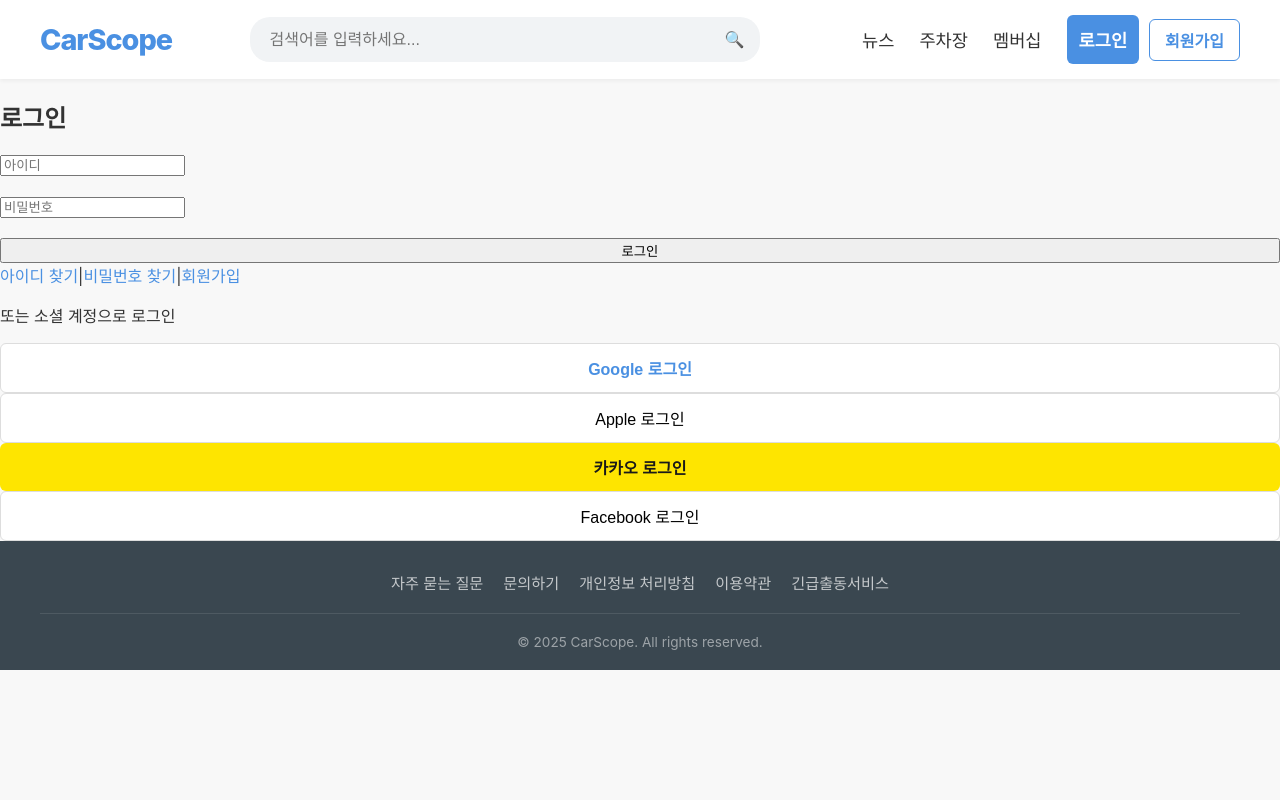
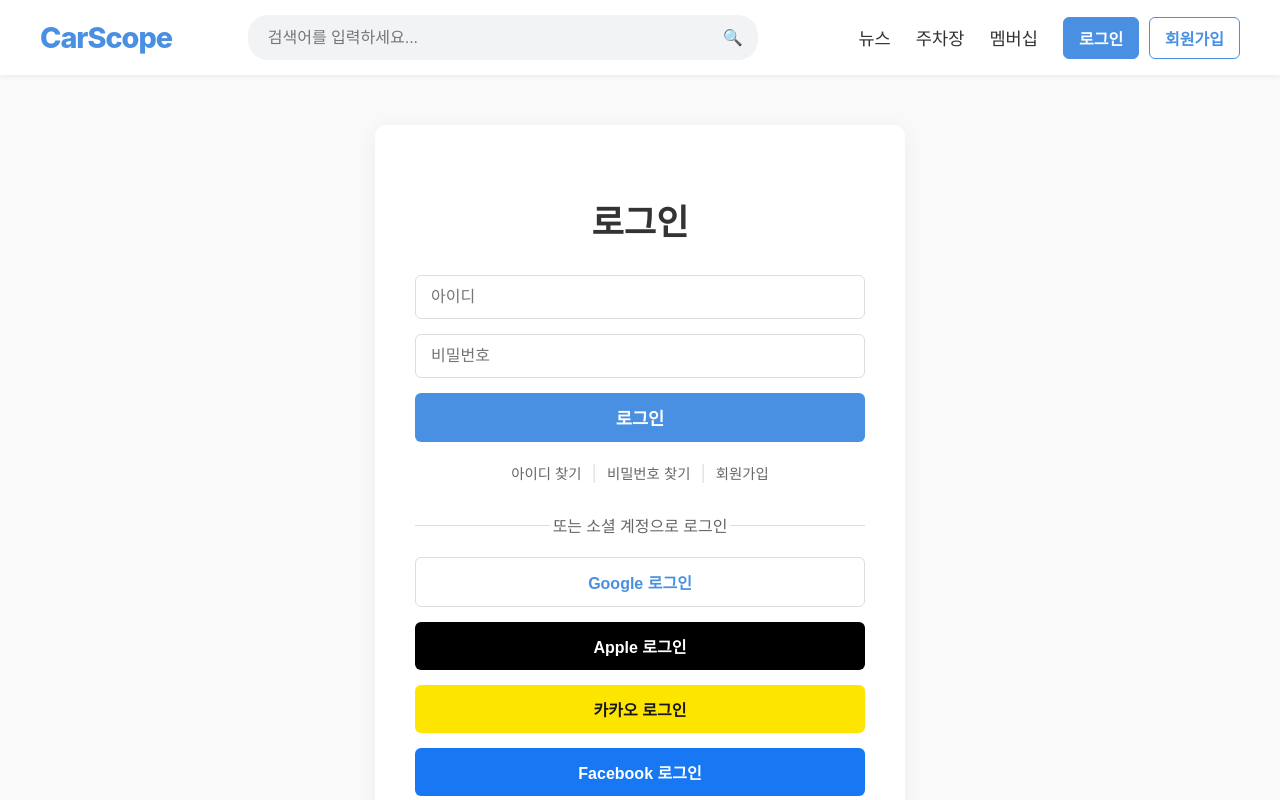
Before and after one commit to 2024136034-hakcheol/car-scope, a React (Create React App) app: page /login in a window 1280 px wide. Shown: the top 800 px of the page. Built offline with nearby package versions, Linux system fonts and the light colour scheme.

Commit message:
fix: LoginPage.css를 실제 JS 구조에 맞게 복구 및 Google 버튼 텍스트 색상 파란색으로 변경

```diff
--- a/src/styles/LoginPage.css
+++ b/src/styles/LoginPage.css
@@ -1,14 +1,23 @@
-.login-container {
+.login-page-container {
+    display: flex;
+    justify-content: center;
+    align-items: center;
+    padding: 50px 20px;
+    background-color: #f9f9f9;
+    min-height: calc(100vh - 200px);
+}
+
+.login-card {
+    width: 100%;
     max-width: 450px;
-    margin: 50px auto;
+    background-color: white;
     padding: 40px;
-    background-color: white;
     border-radius: 10px;
     box-shadow: 0 4px 20px rgba(0, 0, 0, 0.05);
     text-align: center;
 }
 
-.login-container h1 {
+.login-card h2 {
     font-size: 2.2rem;
     color: var(--text-primary);
     margin-bottom: 30px;
@@ -17,21 +26,14 @@
 .login-form {
     display: flex;
     flex-direction: column;
-    gap: 20px;
+    gap: 15px;
 }
 
 .input-group {
-    text-align: left;
+    width: 100%;
 }
 
-.input-group label {
-    display: block;
-    margin-bottom: 5px;
-    font-weight: 500;
-    color: var(--text-secondary);
-}
-
-.input-field {
+.input-group input {
     width: 100%;
     padding: 12px 15px;
     font-size: 1rem;
@@ -40,7 +42,7 @@
     box-sizing: border-box;
 }
 
-.login-button {
+.login-button-primary {
     width: 100%;
     padding: 12px;
     font-size: 1.1rem;
@@ -53,19 +55,62 @@
     transition: background-color 0.2s;
 }
 
-.login-button:hover {
+.login-button-primary:hover {
     background-color: #3b74b8;
 }
 
-.divider {
-    margin: 30px 0;
-    text-align: center;
+.find-links {
+    margin-top: 20px;
+    display: flex;
+    justify-content: center;
+    align-items: center;
+    gap: 10px;
+}
+
+.find-links a {
+    color: var(--text-secondary);
+    text-decoration: none;
+    font-size: 0.9rem;
+}
+
+.find-links a:hover {
+    text-decoration: underline;
+}
+
+.find-links span {
+    color: var(--border-color);
+}
+
+.social-login-section {
+    margin-top: 30px;
+}
+
+.divider-text {
+    margin-bottom: 20px;
     color: var(--text-secondary);
     position: relative;
     font-weight: 500;
 }
 
-.social-login-buttons {
+.divider-text::before,
+.divider-text::after {
+    content: '';
+    position: absolute;
+    top: 50%;
+    width: 30%;
+    height: 1px;
+    background-color: var(--border-color);
+}
+
+.divider-text::before {
+    left: 0;
+}
+
+.divider-text::after {
+    right: 0;
+}
+
+.social-buttons {
     display: flex;
     flex-direction: column;
     gap: 15px;
@@ -91,7 +136,7 @@
     background-color: #f8f8f8;
 }
 
-.social-button.google {
+.social-button.google span {
     color: var(--primary-color);
     font-weight: 600;
 }
@@ -107,23 +152,24 @@
     background-color: #f0d900;
 }
 
-.social-button img {
-    width: 20px;
-    height: 20px;
+.social-button.apple {
+    background-color: #000;
+    color: white;
+    border: none;
+    font-weight: 600;
 }
 
-.register-prompt {
-    margin-top: 25px;
-    color: var(--text-secondary);
+.social-button.apple:hover {
+    background-color: #333;
 }
 
-.register-link {
-    color: var(--primary-color);
+.social-button.facebook {
+    background-color: #1877F2;
+    color: white;
+    border: none;
     font-weight: 600;
-    text-decoration: none;
-    margin-left: 5px;
 }
 
-.register-link:hover {
-    text-decoration: underline;
+.social-button.facebook:hover {
+    background-color: #166FE5;
 }
```
